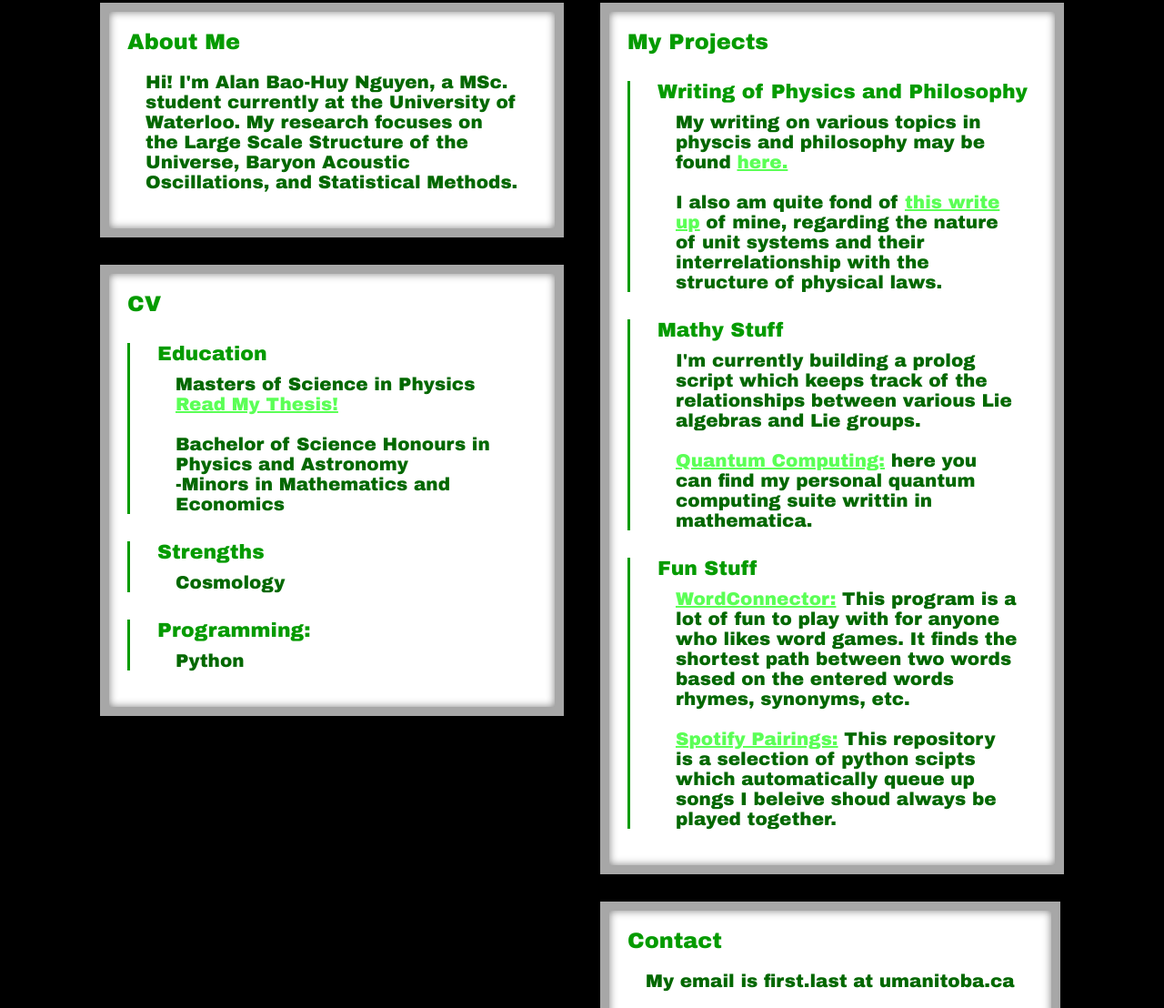
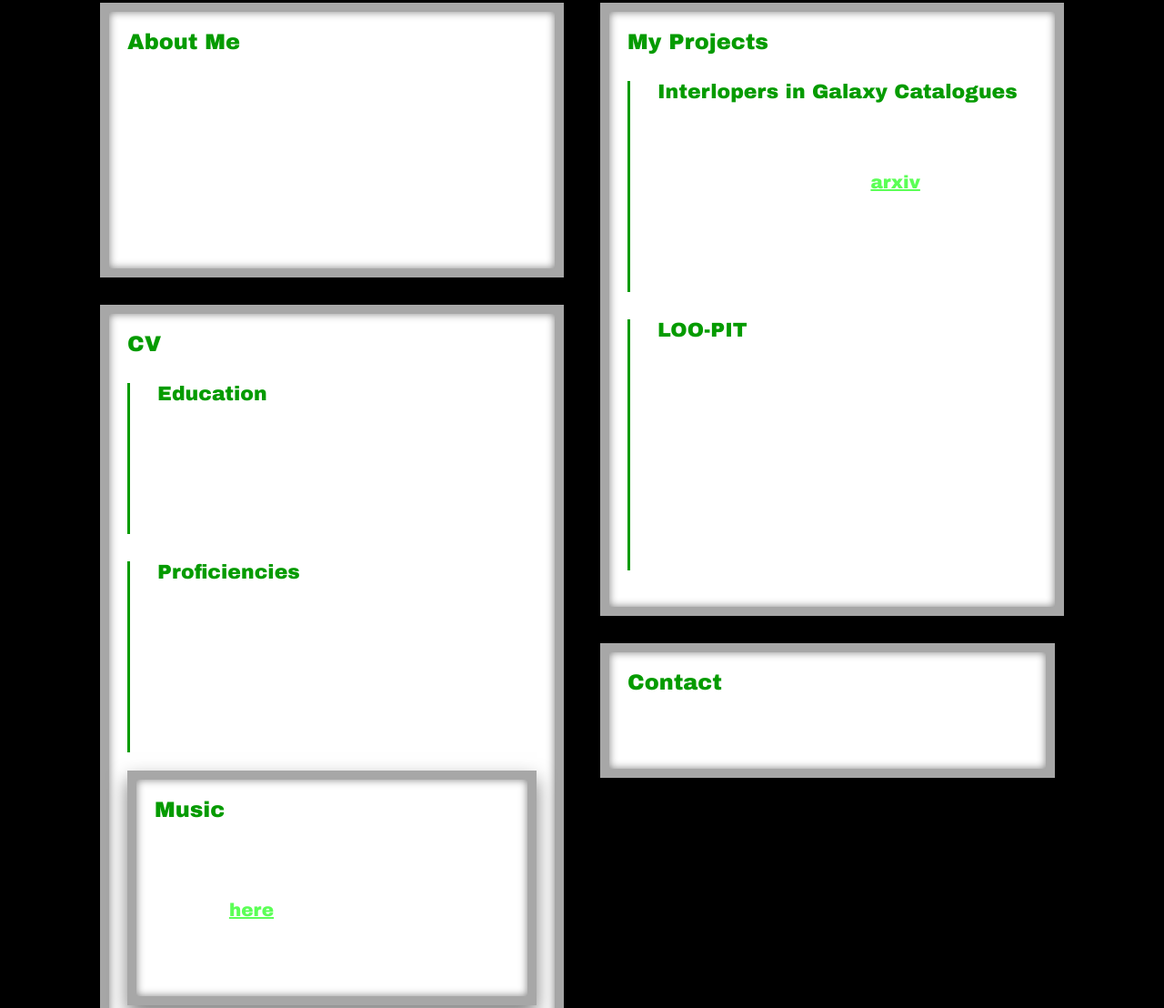
Before and after one commit to alanbhnguyen/alanbhnguyen_web1, a plain HTML site: page index.html in a window 1280 px wide. Shown: the part 224-1332 px from the top of the page at 91% size. Drawn offline with Linux system fonts and the light colour scheme.

Commit message:
Update index.html

```diff
--- a/index.html
+++ b/index.html
@@ -85,7 +85,7 @@
 
     .window p {
       margin-top: 10px;
-      color: #036800;
+      color: #ffffff;
     }
 
     .projects {
@@ -117,7 +117,7 @@
       <div class="window">
         <h2>About Me</h2>
         <p>
-          Hi! I'm Alan Bao-Huy Nguyen, a MSc. student currently at the University of Waterloo. My research focuses on the Large Scale Structure of the Universe, Baryon Acoustic Oscillations, and Statistical Methods.
+          Hi! I'm Alan Bao-Huy Nguyen, a MSc. student currently at the University of Waterloo. My research focuses on the large scale structure of the universe, baryon acoustic oscillations (BAO), galaxy catalogues, and novel statistical methods.
         </p>
       </div>
       <div class="window">
@@ -126,26 +126,30 @@
           <div class="project">
             <strong>Education</strong>
             <p>
-          Masters of Science in Physics
-          <br><a href="https://mspace.lib.umanitoba.ca/handle/1993/37116" class="link">Read My Thesis!</a>
-          <br><br>Bachelor of Science Honours in Physics and Astronomy
-          <br>-Minors in Mathematics and Economics
+          <br><br>BSc. Honours (Physics and Astronomy)
+          <br>Minors in Mathematics and Economics
             </p>
           </div>
           <div class="project">
-            <strong>Strengths</strong>
+            <strong>Proficiencies</strong>
             <p>
-               Cosmology
-            </p>
-          </div>
-          <div class="project">
-          <strong>Programming:</strong><br>
-          <p>
-          Python
+              SQL, Python (and relevant packages: numpy, astropy, pandas, matplotlib, nbodykit, etc.)
+              <br><br>
+              Latex, Microsoft Office Suite
+              <br><br>
+              Photoshop, various multimedia tools
             </p>
           </div>
         </div>
+        <div class="window">
+        <h2>Music</h2>
+        <p>
+          In my free time, I like to play piano, guitar, and cello, as well as compose original music. Click <a href="https://open.spotify.com/artist/74SyKF8MyAeRvA01XnXIom?si=kzsiqW9DTrCOzN_n2kAnsw" class="link">here</a> for a small selection of my "completed" musical endeavours.
+        </p>
       </div>
+      </div>
+
+
 
     </div>
     <div class="column">
@@ -154,35 +158,23 @@
         <h2>My Projects</h2>
         <div class="projects">
           <div class="project">
-            <strong>Writing of Physics and Philosophy</strong>
+            <strong>Interlopers in Galaxy Catalogues</strong>
             <p>
-              My writing on various topics in physcis and philosophy may be found <a href="https://thirdtriumvirate.wordpress.com/author/cmcraes/" class="link">here.</a>
-              <br><br>
-              I also am quite fond of <a href="https://umanitoba-my.sharepoint.com/:w:/g/personal/mcraec3_myumanitoba_ca/EeaU83jtKOpMuj6zSej0ukIBO8rMCt0Zv4YTWDGV4eocnQ?rtime=dQiwmFZh20g" class="link">this write up</a> of mine, regarding the nature of unit systems and their interrelationship with the structure of physical laws.
+              My most recent paper on correcting for interlopers in galaxy catalogues for BAO analyses is now on <a href="https://arxiv.org/abs/2311.14210" class="link">arxiv</a>! We introduced a novel "near/far" shift into a galaxy catalogue to self-calibrate the data for the presence of small displacement (line confusion) interlopers.
             </p>
           </div>
           <div class="project">
-            <strong>Mathy Stuff</strong>
+            <strong>LOO-PIT</strong>
             <p>
-              I'm currently building a prolog script which keeps track of the relationships between various Lie algebras and Lie groups.
-              <br><br>
-               <a href="https://github.com/mcraec3/QuantumComputing" class="link">Quantum Computing:</a> here you can find my personal quantum computing suite writtin in mathematica.
-            </p>
-          </div>
-          <div class="project">
-            <strong>Fun Stuff</strong>
-            <p>
-              <a href="https://github.com/mcraec3/WordConnector" class="link">WordConnector:</a> This program is a lot of fun to play with for anyone who likes word games. It finds the shortest path between two words based on the entered words rhymes, synonyms, etc.
-              <br><br>
-              <a href="https://github.com/mcraec3/SpotifyPairs" class="link">Spotify Pairings:</a> This repository is a selection of python scipts which automatically queue up songs I beleive shoud always be played together.
+              I'm currently working on applying a cutting edge statistical method called the "Leave One Out-Probability Integral Transform," or LOO-PIT, to cosmological data. This method has a wide variety of potential applications in cosmology. In particular, I am working on determining its sensitivity to the presence of interlopers in galaxy catalogues.
             </p>
           </div>
         </div>
       </div>
-            <div class="window">
+      <div class="window">
         <h2>Contact</h2>
         <p>
-          My email is first.last at umanitoba.ca
+          My email is first.last at uwaterloo.ca
         </p>
       </div>
     </div>
```
